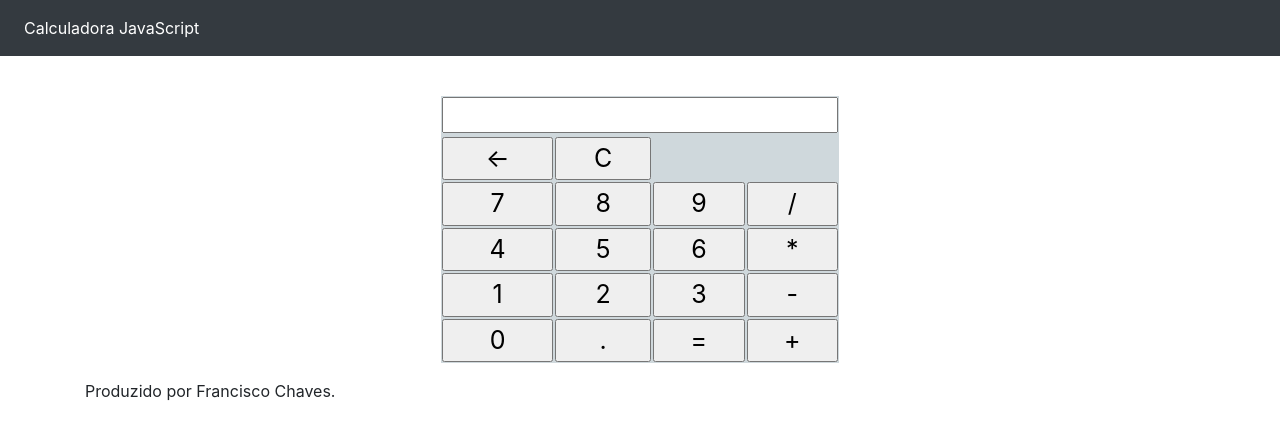
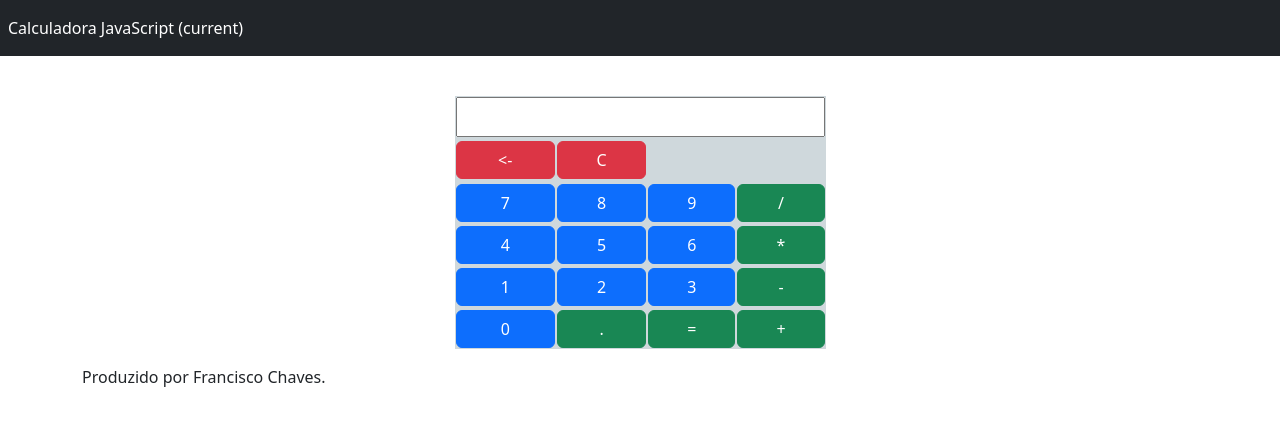
Before and after one commit to MarvinSanchez2023/Taller0003GIT, a plain HTML site: page index.html in a window 1280 px wide. Drawn offline with nearby package versions, Linux system fonts and the light colour scheme.

Commit message:
commit diseño listo

```diff
--- a/index.html
+++ b/index.html
@@ -9,8 +9,8 @@
 
 	<link href="./css/style.css" type="text/css" rel="stylesheet" />
 	<!-- Bootstrap CSS -->
-	<link rel="stylesheet" href="https://stackpath.bootstrapcdn.com/bootstrap/4.3.1/css/bootstrap.min.css"
-		integrity="sha384-ggOyR0iXCbMQv3Xipma34MD+dH/1fQ784/j6cY/iJTQUOhcWr7x9JvoRxT2MZw1T" crossorigin="anonymous">
+	<link href="https://cdn.jsdelivr.net/npm/bootstrap@5.3.2/dist/css/bootstrap.min.css" rel="stylesheet"
+	integrity="sha384-T3c6CoIi6uLrA9TneNEoa7RxnatzjcDSCmG1MXxSR1GAsXEV/Dwwykc2MPK8M2HN" crossorigin="anonymous">
 </head>
 
 <body>
@@ -34,32 +34,32 @@
 							</td>
 						</tr>
 						<tr>
-							<td><input type="button" id="apagarAnterior" value="<-" /></td>
-							<td><input type="button" id="limparTela" value="C" /></td>
+							<td><input type="button" class="btn btn-danger" id="apagarAnterior" value="<-" /></td>
+							<td><input type="button" class="btn btn-danger" id="limparTela" value="C" /></td>
 						</tr>
 						<tr>
-							<td><input type="button" id="num7" value="7" /></td>
-							<td><input type="button" id="num8" value="8" /></td>
-							<td><input type="button" id="num9" value="9" /></td>
-							<td><input type="button" id="divisao" value="/" /></td>
+							<td><input type="button" class="btn btn-primary" id="num7" value="7" /></td>
+							<td><input type="button" class="btn btn-primary" id="num8" value="8" /></td>
+							<td><input type="button" class="btn btn-primary" id="num9" value="9" /></td>
+							<td><input type="button" class="btn btn-success" id="divisao" value="/" /></td>
 						</tr>
 						<tr>
-							<td><input type="button" id="num4" value="4" /></td>
-							<td><input type="button" id="num5" value="5" /></td>
-							<td><input type="button" id="num6" value="6" /></td>
-							<td><input type="button" id="multiplicacao" value="*" /></td>
+							<td><input type="button" class="btn btn-primary" id="num4" value="4" /></td>
+							<td><input type="button" class="btn btn-primary" id="num5" value="5" /></td>
+							<td><input type="button" class="btn btn-primary" id="num6" value="6" /></td>
+							<td><input type="button" class="btn btn-success" id="multiplicacao" value="*" /></td>
 						</tr>
 						<tr>
-							<td><input type="button" id="num1" value="1" /></td>
-							<td><input type="button" id="num2" value="2" /></td>
-							<td><input type="button" id="num3" value="3" /></td>
-							<td><input type="button" id="subtracao" value="-" /></td>
+							<td><input type="button" class="btn btn-primary" id="num1" value="1" /></td>
+							<td><input type="button" class="btn btn-primary" id="num2" value="2" /></td>
+							<td><input type="button" class="btn btn-primary" id="num3" value="3" /></td>
+							<td><input type="button" class="btn btn-success" id="subtracao" value="-" /></td>
 						</tr>
 						<tr>
-							<td><input type="button" id="num0" value="0" /></td>
-							<td><input type="button" id="ponto" value="." /></td>
-							<td><input type="button" id="resultado" value="=" /></td>
-							<td><input type="button" id="soma" value="+" /></td>
+							<td><input type="button" class="btn btn-primary" id="num0" value="0" /></td>
+							<td><input type="button" class="btn btn-success" id="ponto" value="." /></td>
+							<td><input type="button" class="btn btn-success" id="resultado" value="=" /></td>
+							<td><input type="button" class="btn btn-success" id="soma" value="+" /></td>
 						</tr>
 					</table>
 				</div>
@@ -76,9 +76,9 @@
 	<script type="text/javascript" src="./js/script.js"></script>
 	<!-- Optional JavaScript -->
 	<!-- jQuery first, then Popper.js, then Bootstrap JS -->
-	<script src="https://code.jquery.com/jquery-3.3.1.slim.min.js"
-		integrity="sha384-q8i/X+965DzO0rT7abK41JStQIAqVgRVzpbzo5smXKp4YfRvH+8abtTE1Pi6jizo"
-		crossorigin="anonymous"></script>
+	<script src="https://cdn.jsdelivr.net/npm/bootstrap@5.3.2/dist/js/bootstrap.bundle.min.js"
+	integrity="sha384-C6RzsynM9kWDrMNeT87bh95OGNyZPhcTNXj1NW7RuBCsyN/o0jlpcV8Qyq46cDfL"
+	crossorigin="anonymous"></script>
 </body>
 
 </html>
```
